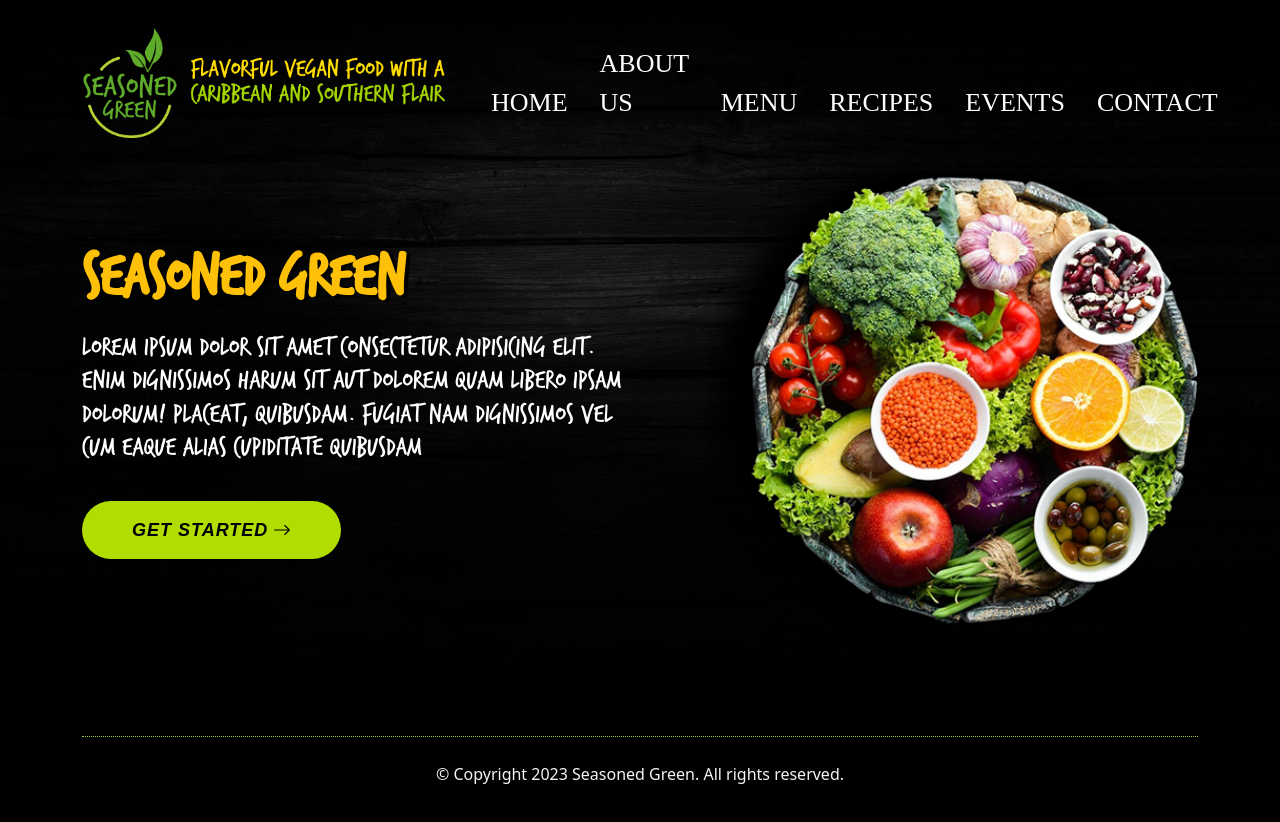
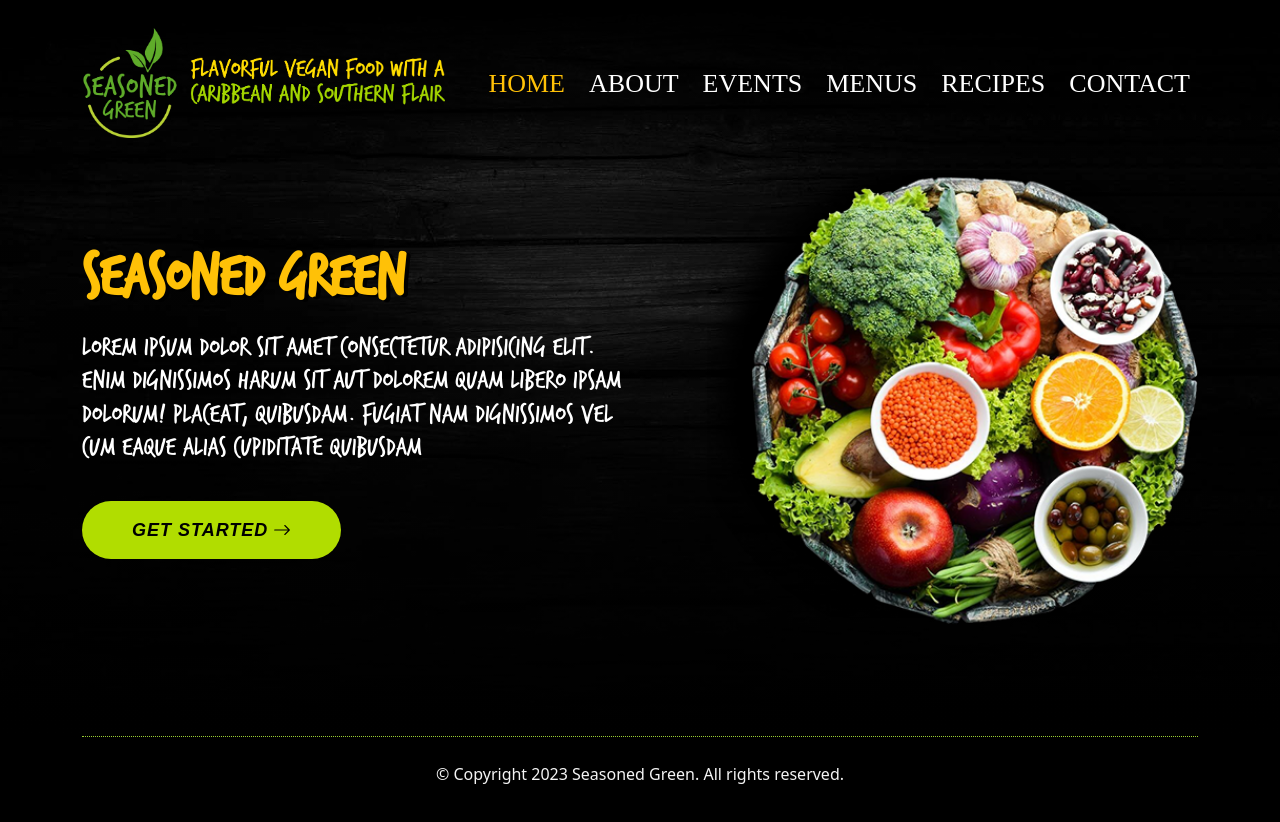
Before and after one commit to triadyute/seasoned-green-frontend, a React (Create React App) app: page / in a window 1280 px wide. Built offline with nearby package versions, Linux system fonts and the light colour scheme; a web font is replaced by a local one.

Commit message:
fixed navbar links

```diff
--- a/package.json
+++ b/package.json
@@ -12,6 +12,7 @@
     "react-bootstrap": "^2.7.1",
     "react-bootstrap-icons": "^1.10.2",
     "react-dom": "^18.2.0",
+    "react-router-bootstrap": "^0.26.2",
     "react-router-dom": "^6.8.1",
     "react-scripts": "5.0.1",
     "web-vitals": "^2.1.4"
--- a/src/App.css
+++ b/src/App.css
@@ -1,5 +1,8 @@
 body {
   background-color: #000000;
+}
+.active {
+  color: #ffc107 !important;
 }
 @font-face {
   font-family: bebasNeueProRegular;
@@ -802,7 +805,7 @@ border: 0;
 }
 
 .contact .info-box .icon {
-  font-size: 38px;
+  font-size: 30px;
   line-height: 0;
   color: #ffc107;}
 
@@ -811,7 +814,7 @@ border: 0;
   font-size: 31px;
   color: #9ccc00;
   font-weight: 700;
-  margin: 20px 0 10px 0;
+  margin: 15px 0 0px 0;
 }
 
 .contact .info-box p {
--- a/src/components/header/PageHeader.js
+++ b/src/components/header/PageHeader.js
@@ -2,6 +2,7 @@ import { Navbar, Nav, Container } from 'react-bootstrap';
 import { Link } from 'react-router-dom';
 import logo from '../../assets/img/seasoned_green_logo.png';
 import { useState } from 'react';
+import { LinkContainer } from 'react-router-bootstrap';
 
 export default function PageHeader() {
   const [navBackground, setNavBackground] = useState(false);
@@ -26,31 +27,29 @@ export default function PageHeader() {
       <Navbar expand='lg' className='navbar'>
         <Container>
           <Navbar.Brand className='logo d-flex align-items-center'>
-            <Link to='/'>
-              <img src={logo} alt='' height='200' />
-            </Link>
+            <img src={logo} alt='' height='200' />
           </Navbar.Brand>
           <Navbar.Toggle aria-controls='basic-navbar-nav' />
           <Navbar.Collapse id='basic-navbar-nav' fixed='top'>
             <Nav className='ml-auto'>
-              <Link to='/' style={{ textDecoration: 'inherit' }}>
+              <LinkContainer to={'/'}>
                 <Nav.Link>Home</Nav.Link>
-              </Link>
-              <Link to='/about' style={{ textDecoration: 'inherit' }}>
-                <Nav.Link>About Us</Nav.Link>
-              </Link>
-              <Link to='/menu' style={{ textDecoration: 'none' }}>
-                <Nav.Link>Menu</Nav.Link>
-              </Link>
-              <Link to='/recipes' style={{ textDecoration: 'none' }}>
-                <Nav.Link>RECIPES</Nav.Link>
-              </Link>
-              <Link to='/events' style={{ textDecoration: 'none' }}>
-                <Nav.Link>EVENTS</Nav.Link>
-              </Link>
-              <Link to='/contact' style={{ textDecoration: 'none' }}>
-                <Nav.Link>CONTACT</Nav.Link>{' '}
-              </Link>
+              </LinkContainer>
+              <LinkContainer to={'/about'}>
+                <Nav.Link>About</Nav.Link>
+              </LinkContainer>
+              <LinkContainer to={'/events'}>
+                <Nav.Link>Events</Nav.Link>
+              </LinkContainer>
+              <LinkContainer to={'/menu'}>
+                <Nav.Link>Menus</Nav.Link>
+              </LinkContainer>
+              <LinkContainer to={'/recipes'}>
+                <Nav.Link>Recipes</Nav.Link>
+              </LinkContainer>
+              <LinkContainer to={'/contact'}>
+                <Nav.Link>Contact</Nav.Link>
+              </LinkContainer>
             </Nav>
           </Navbar.Collapse>
         </Container>
```
Also changed, not shown: 1 other file (tests, documents, lock files or other folders).
